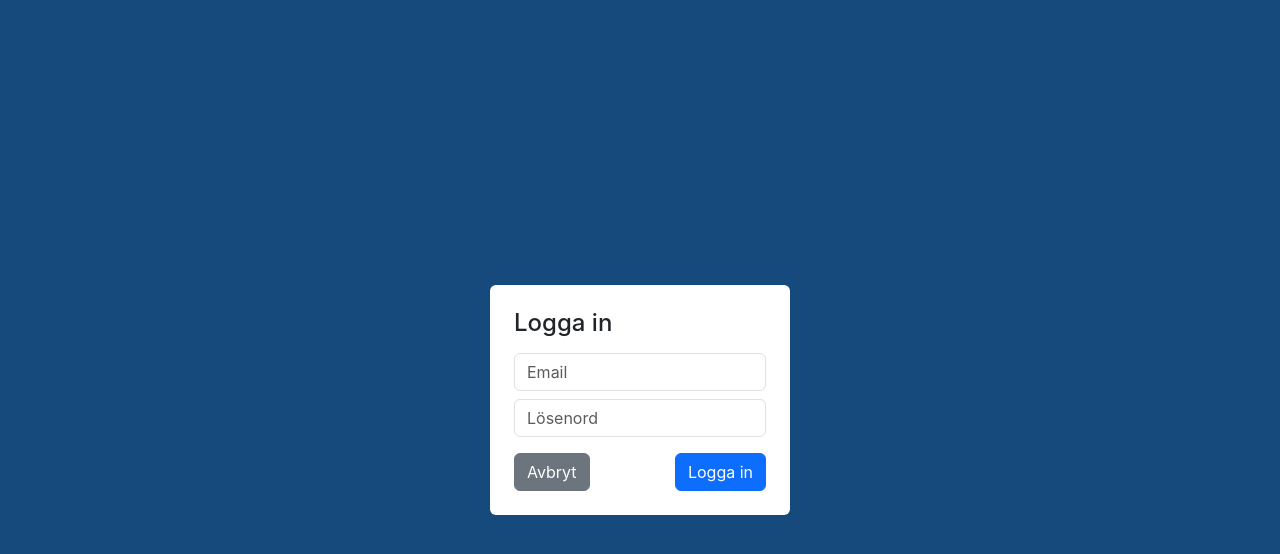
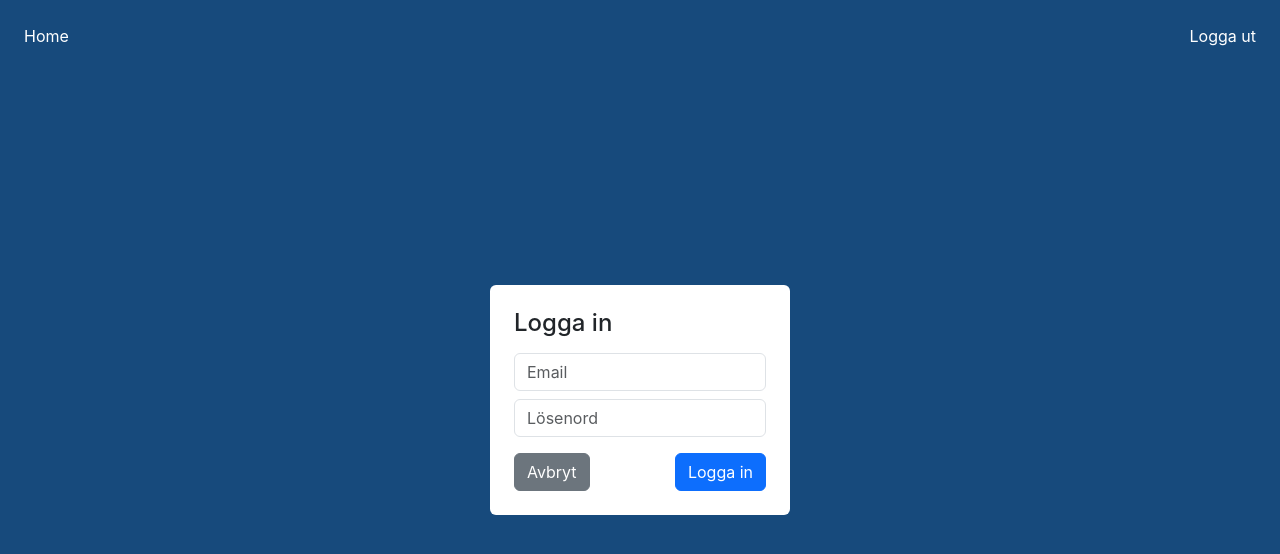
Before and after one commit to 11bus11/genAI-LTU, a React (Create React App) app in the folder frontend/: page / in a window 1280 px wide. Shown: the top 554 px of the page. Built offline with nearby package versions, Linux system fonts and the light colour scheme.

Commit message:
Add navigation links styling

```diff
--- a/frontend/src/pages/login.js
+++ b/frontend/src/pages/login.js
@@ -1,6 +1,6 @@
 import { useState } from 'react';
 import 'bootstrap/dist/css/bootstrap.min.css';
-import { useNavigate } from 'react-router-dom';
+import { NavLink, useNavigate } from 'react-router-dom';
 
 function Login() {
   const [email, setEmail] = useState('');
@@ -28,6 +28,24 @@ function Login() {
 
   return (
     <div className="container-fluid min-vh-100 d-flex justify-content-center align-items-center" style={{ backgroundColor: "#174a7c" }}>
+  <div className="position-absolute top-0 start-0 end-0 d-flex justify-content-between p-4">
+
+  <NavLink
+    to="/my-plans"
+    className="text-white text-decoration-none"
+  >
+    Home
+  </NavLink>
+
+  <span
+    className="text-white text-decoration-none"
+    style={{ cursor: 'pointer' }}
+    onClick={() => navigate("/login")}
+  >
+    Logga ut
+  </span>
+
+</div>
 
       <div className="bg-white p-4 rounded" style={{ width: "300px" }}>
         <h4 className="mb-3">Logga in</h4>
```
